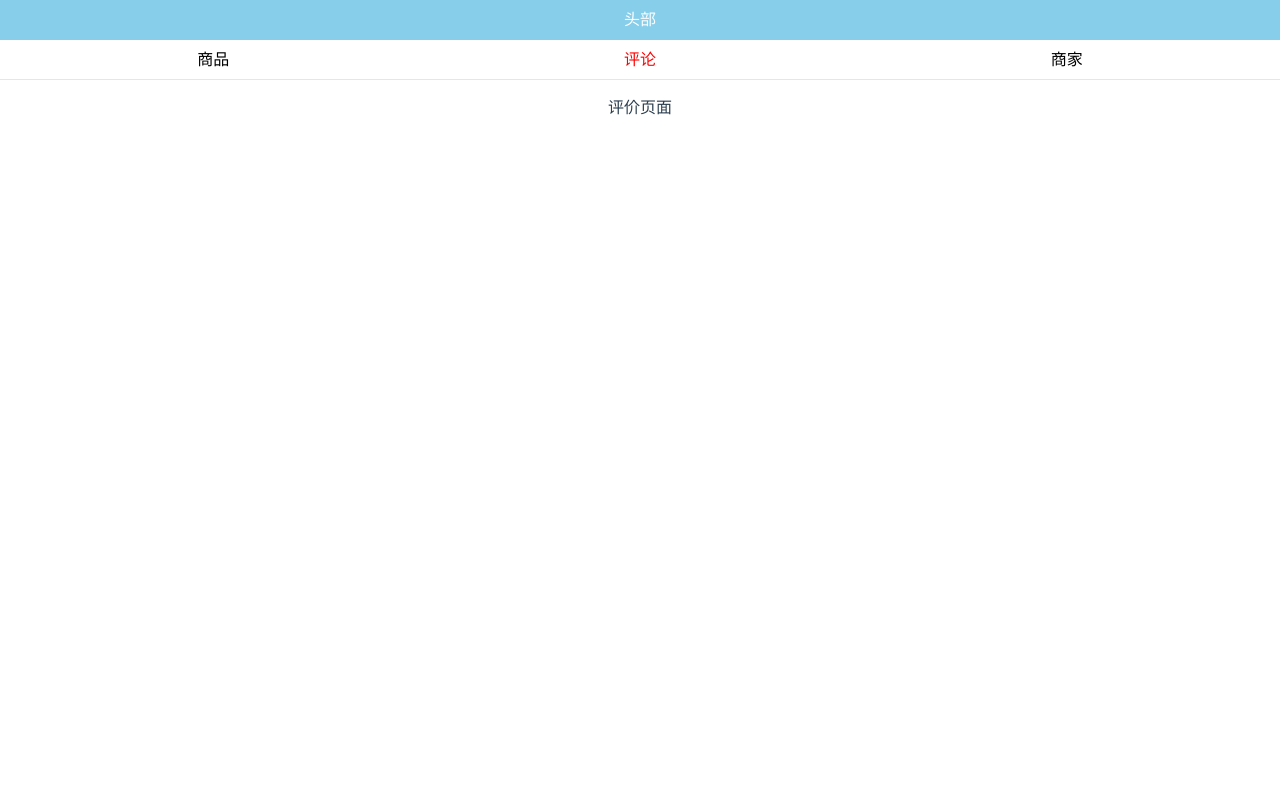
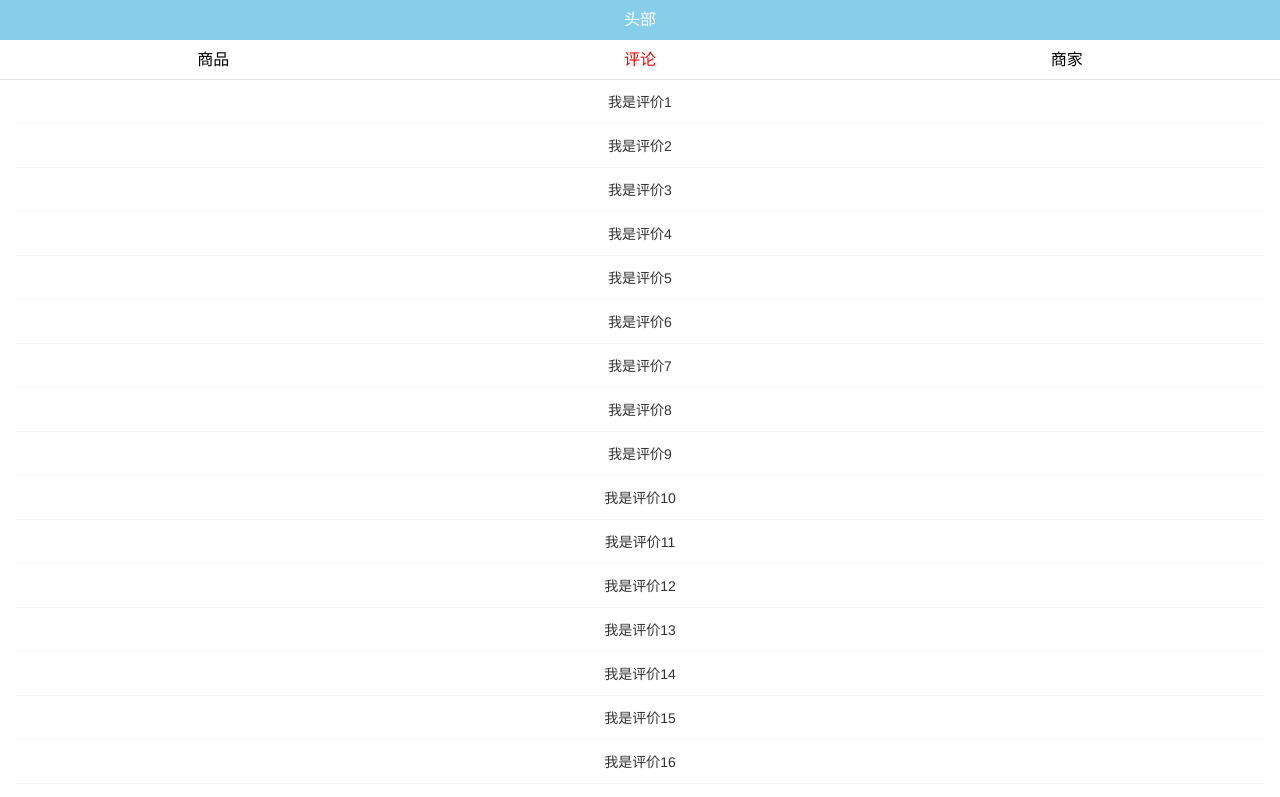
Before and after one commit to megatron817/sell, a Vue app: page /ratings in a window 1280 px wide. Shown: the top 797 px of the page. Built offline with nearby package versions, Linux system fonts and the light colour scheme; no server answers.

Commit message:
vant的列表加载

```diff
--- a/package.json
+++ b/package.json
@@ -11,7 +11,9 @@
     "build": "node build/build.js"
   },
   "dependencies": {
+    "axios": "^0.19.1",
     "better-scroll": "^1.15.2",
+    "mockjs": "^1.1.0",
     "stylus": "^0.54.7",
     "stylus-loader": "^3.0.2",
     "vant": "^2.2.13",
--- a/src/main.js
+++ b/src/main.js
@@ -7,9 +7,14 @@ import router from './router'
 // 引入vant
 import Vant from 'vant'
 import 'vant/lib/index.css'
+// 引入axios
+import axios from 'axios'
 
 // 引入样式文件
 import '@/common/stylus/index.styl'
+
+// 配置axios到原型链中
+Vue.prototype.$axios = axios
 
 Vue.config.productionTip = false
 Vue.use(Vant)
--- a/src/views/ratings/index.vue
+++ b/src/views/ratings/index.vue
@@ -1,15 +1,50 @@
 <template>
   <div class="ratings">
-    {{ msg }}
+    <van-list
+      v-model="loading"
+      :finished="finished"
+      loading-text="拼命加载中"
+      finished-text="没有更多评价了"
+      @load="onLoading">
+      <van-cell v-for="v in list" :key="v" :title="v" />
+    </van-list>
   </div>
 </template>
 
 <script>
+
 export default {
   name: 'Ratings',
   data () {
     return {
-      msg: '评价页面'
+      msg: '评价页面',
+      loading: false,
+      finished: false,
+      list: []
+    }
+  },
+  created () {
+    // 使用axios获取mock的模拟数据
+    this.$axios.get('/user').then(res => {
+      console.log(res)
+    }).catch(err => {
+      console.log(`调用失败：${err}`)
+    })
+  },
+  methods: {
+    onLoading () {
+      // 异步更新数据
+      setTimeout(() => {
+        for (let index = 0; index < 20; index++) {
+          this.list.push(`我是评价${this.list.length + 1}`)
+        }
+        // 加载状态结束
+        this.loading = false
+        // 数据全部加载完毕
+        if (this.list.length >= 200) {
+          this.finished = true
+        }
+      }, 500)
     }
   }
 }
@@ -17,6 +52,6 @@ export default {
 
 <style lang="stylus" rel="stylesheet/stylus" scoped>
 .ratings
-  margin-top: 20px
+  // margin-top: 20px
   text-align: center
 </style>
```
Also changed, not shown: src/mock/mock.js (added, +27 -0 lines), 1 other file (tests, documents, lock files or other folders).
